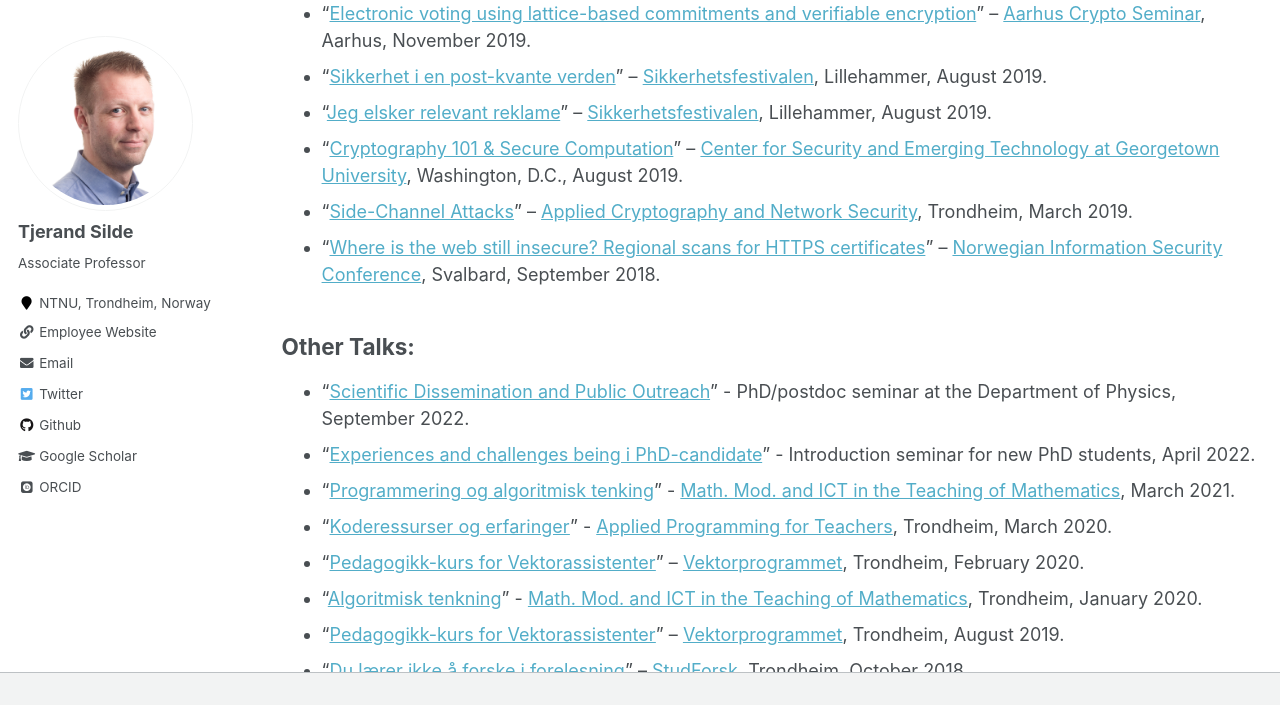
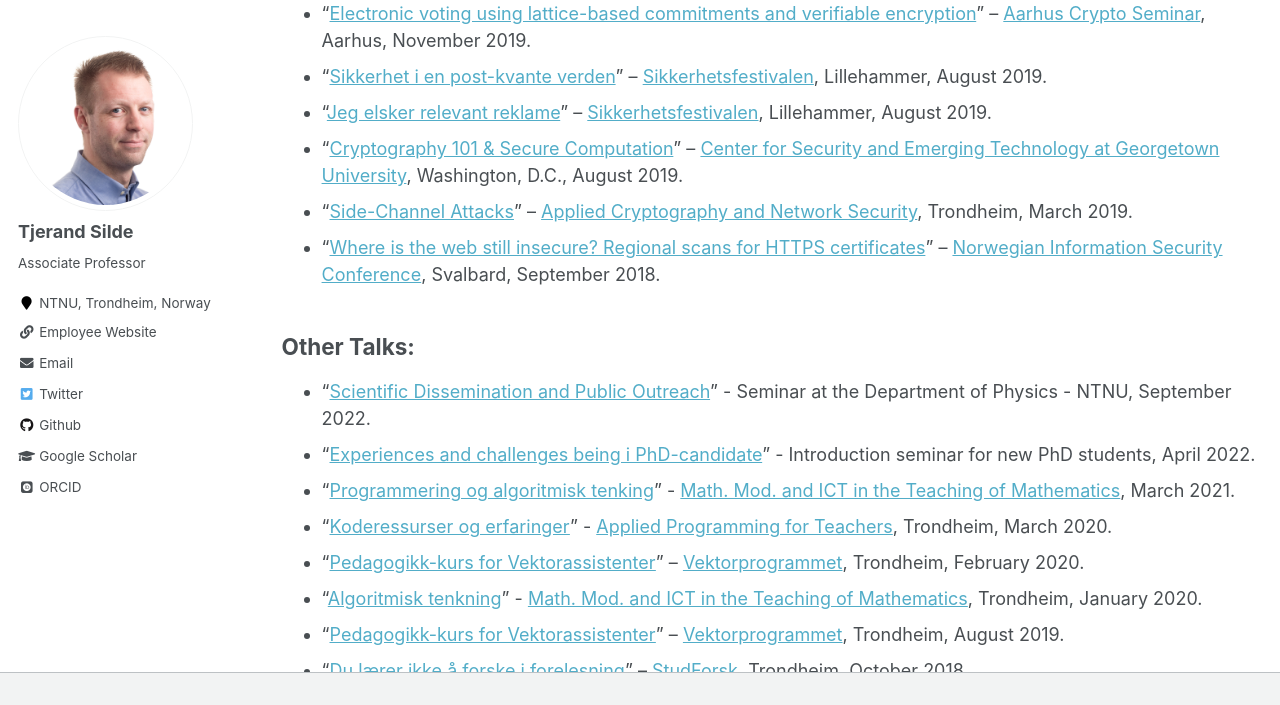
Before and after one commit to tjesi/tjesi.github.io, a Jekyll site: the page built from _pages/talks.md, in a window 1280 px wide and 900 px high, scrolled down 1298 px, cut to the strip 0-705 px from the top of the window. Built offline with Jekyll 4.4.1, drawn with Linux system fonts in a browser that asks for light colours; some web fonts are replaced.

Commit message:
Update talks.md

```diff
--- a/_pages/talks.md
+++ b/_pages/talks.md
@@ -45,7 +45,7 @@ author_profile: true
 
 ## Other Talks:
 
-* "[Scientific Dissemination and Public Outreach](https://tjerandsilde.no/files/outreach.pdf)" - PhD/postdoc seminar at the Department of Physics, September 2022.
+* "[Scientific Dissemination and Public Outreach](https://tjerandsilde.no/files/outreach.pdf)" - Seminar at the Department of Physics - NTNU, September 2022.
 * "[Experiences and challenges being i PhD-candidate](https://tjerandsilde.no/files/PhD-Intro.pdf)" - Introduction seminar for new PhD students, April 2022.
 * "[Programmering og algoritmisk tenking](https://tjerandsilde.no/files/Programmering_og_algoritmisk_tenking.pdf)" - [Math. Mod. and ICT in the Teaching of Mathematics](https://www.ntnu.edu/studies/courses/SKOLE6232), March 2021.
 * "[Koderessurser og erfaringer](https://tjerandsilde.no/files/LKK20.pdf)" - [Applied Programming for Teachers](https://www.ntnu.edu/studies/courses/IT6204), Trondheim, March 2020.
```
